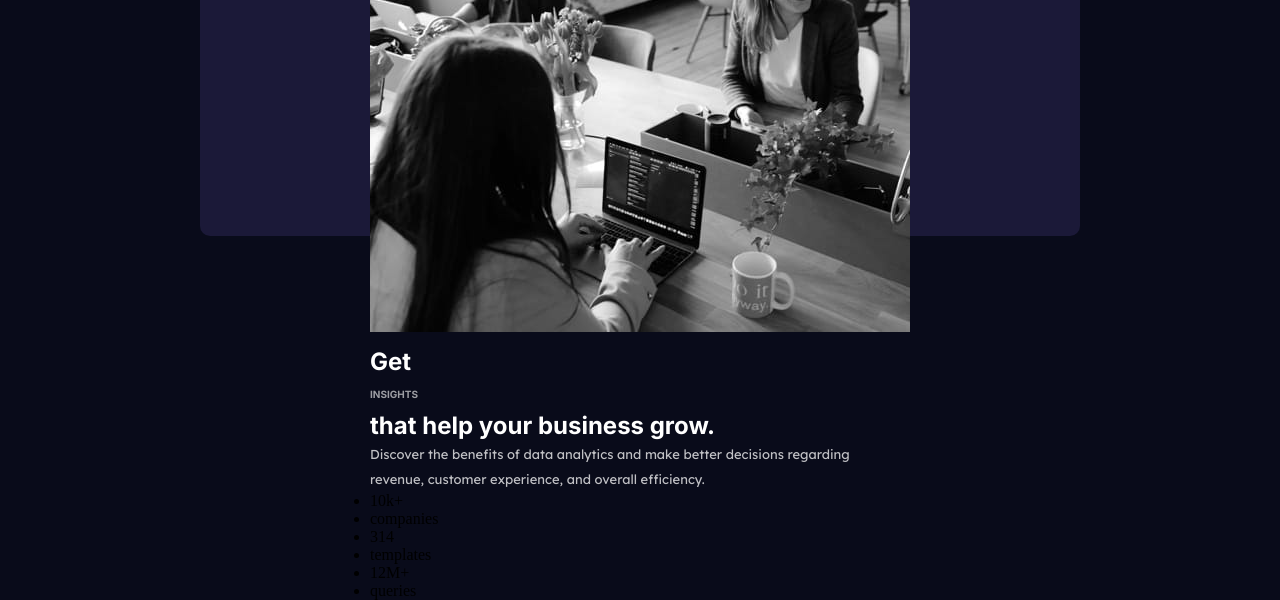
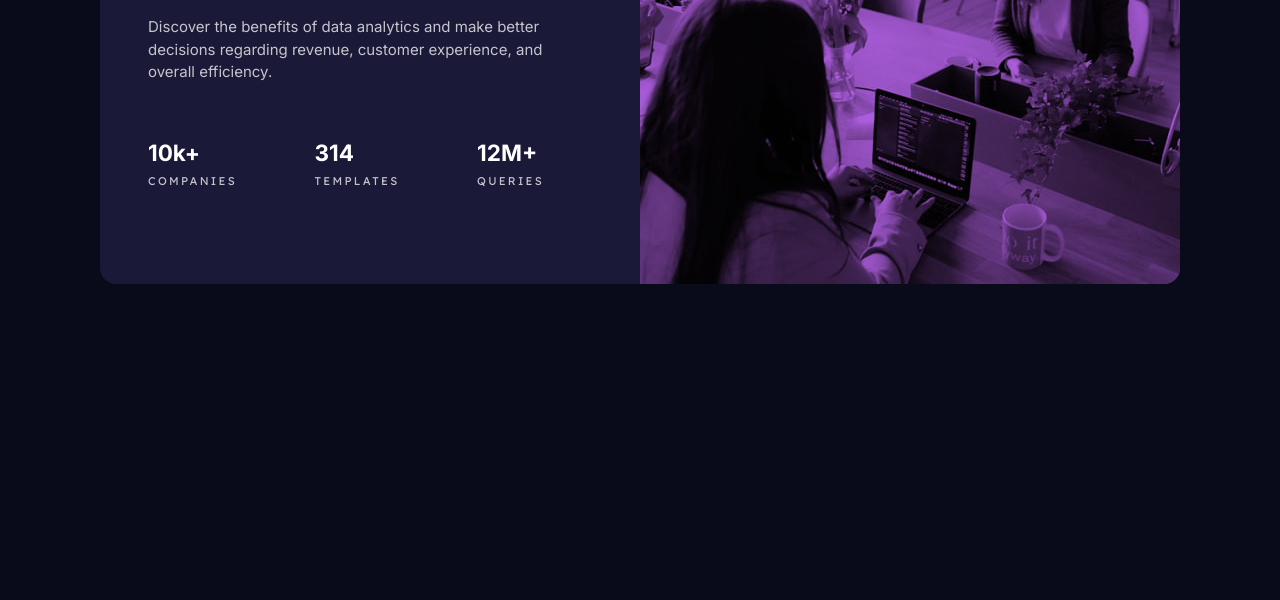
Before and after one commit to Ghaffar7/stats-preview-card-component, a plain HTML site: page index.html in a window 1280 px wide. Shown: the part 339-939 px from the top of the page. After the commit the page ends 800 px from the top, so only its background shows below. Drawn offline with Linux system fonts and the light colour scheme.

Commit message:
Update style.css

```diff
--- a/style.css
+++ b/style.css
@@ -1,117 +1,139 @@
 @import url('https://fonts.googleapis.com/css2?family=Inter:wght@400;700&family=Lexend+Deca&display=swap');
-
-* {
-    box-sizing: border-box;
-    margin: 0;
-    padding: 0;
-}
 
 body {
     background-color: hsl(233, 47%, 7%);
+    min-width: 375px;
+    max-width: 1440px;
+    margin: auto;
+    font-size: 15px;
     display: flex;
-    align-items: center;
     justify-content: center;
-    min-height: 100vh;
 }
 
 main {
     display: flex;
-    align-items: center;
     justify-content: center;
-    width: 880px;
-    height: 350px;
-    background-color: hsl(244, 38%, 16%);
-    flex-wrap: wrap;
-    border-radius: 10px;
 }
 
-h1 {
+.card {
+    display: flex;
+    flex-direction: column;
+    flex-wrap: wrap;
+    margin: 3rem;
+    max-width: 480px;
+    background-color: hsl(244, 38%, 16%);
+    border-radius: 1rem;
+}
+
+picture {
+    max-width: 100%;
+    background-color: hsl(277, 64%, 61%);
+}
+
+picture img {
+    max-width: 100%;
+    display: block;
+    mix-blend-mode: multiply;
+}
+
+picture, picture img {
+    border-radius: 1rem 1rem 0 0;
+}
+
+.stats-info {
+    margin: 0 1.25rem;
+    text-align: center;
+}
+
+.stats-info h1 {
     font-family: 'Inter', sans-serif;
     font-weight: 700;
-    font-size: 24px;
-    line-height: 32px;
+    font-size: 1.75em;
     color: hsl(0, 0%, 100%);
-    margin-top: 10px;
+    margin-top: 2rem;
 }
 
-strong {
+#h1-accent {
     color: hsl(277, 64%, 61%);
 }
 
-p {
-    font-family: 'Lexend Deca', sans-serif;
+.stats-info p {
+    margin: 1rem 0 2rem 0;
+    font-family: 'Inter', sans-serif;
     font-weight: 400;
-    font-size: 13px;
-    line-height: 25px;
     color: hsla(0, 0%, 100%, 0.75);
-    padding-right: 24px;
+    line-height: 1.5em;
 }
 
-h2 {
-    font-family: 'Inter', sans-serif;
-    font-size: 20px;
-    color: hsl(0, 0%, 100%);
+.stats-content ul {
+    list-style-type: none;
+    padding-left: 0;
 }
 
-.card {
-    height: 100%;
-    display: flex;
-    flex-direction: column;
-    flex-basis: 50%;
-    justify-content: space-evenly;
-    padding: 0 45px ;
+.li-header {
+    font-family: 'Inter', sans-serif;
+    font-weight: 700;
+    font-size: 1.5em;
+    color: hsl(0, 0%, 100%);
+    margin-bottom: 0.5rem;
 }
 
-.img {
-    background: url(./images/image-header-desktop.jpg);
-    background-size: cover;
-    height: 100%;
-    flex-basis: 50%;
-    border-radius: 0 10px 10px 0;
+.li-text {
+    font-family: 'Lexend Deca', sans-serif;
+    text-transform: uppercase;
+    font-weight: 400;
+    font-size: 0.75em;
+    color: hsla(0, 0%, 100%, 0.75);
+    margin-bottom: 2rem;
+    letter-spacing: 0.2em;
 }
 
-.overlay {
-    background-color: hsla(280,100%,43%,1.0);
-    height: 100%;
-    border-radius: 0 10px 10px 0;
-    opacity: 0.5;
-}
-
-.stats {
-    display: flex;
-    justify-content: space-between;
-    padding-right: 24px;
-}
-
-span {
-    color: hsla(0, 0%, 100%, 0.6);
-    font-size: 10px;
-    display: flex;
-    text-transform: uppercase;
-}
-
-@media screen and (max-width: 720px) {
-    main {
-        width: 300px;
-        height: 580px;
+@media screen and (min-width: 1080px) {
+    html, body {
+        height: 100%;
     }
 
-    .img {
-        background: url(./images/image-header-mobile.jpg);
-        background-size: cover;
-        flex-basis: 100%;
-        height: 240px;
-        border-radius: 10px 10px 0 0;
+    body {
+        display: flex;
+        align-items: center;
+        justify-content: center;
     }
 
     .card {
-        flex-basis: 100%;
-        height: 60%;
-        padding: 0 35px;
-        align-items: center;
+        flex-direction: row-reverse;
+        flex-wrap: nowrap;
+        border-radius: 1rem;
+        max-width: 1080px;
+        min-width: 446px;
     }
 
-    .stats {
-        flex-direction: column;
+    picture {
+        border-radius: 0 1rem 1rem 0;
+        max-width: 100%;
+        min-width: 50%;
+    }
+
+    picture img {
+        border-radius: 0 1rem 1rem 0;
+        min-height: 446px;
+    }
+
+    .stats-info {
+        text-align: left;
+        margin: 2rem 6rem 0 3rem;
+    }
+
+    .stats-info h1 {
+        font-size: 2.25em;
+    }
+
+    .stats-info p {
+        margin: 2rem 0 2.5rem 0;
+    }
+
+    .stats-content {
+        display: flex;
+        align-items: center;
+        justify-content: space-between;
     }
 }
```
